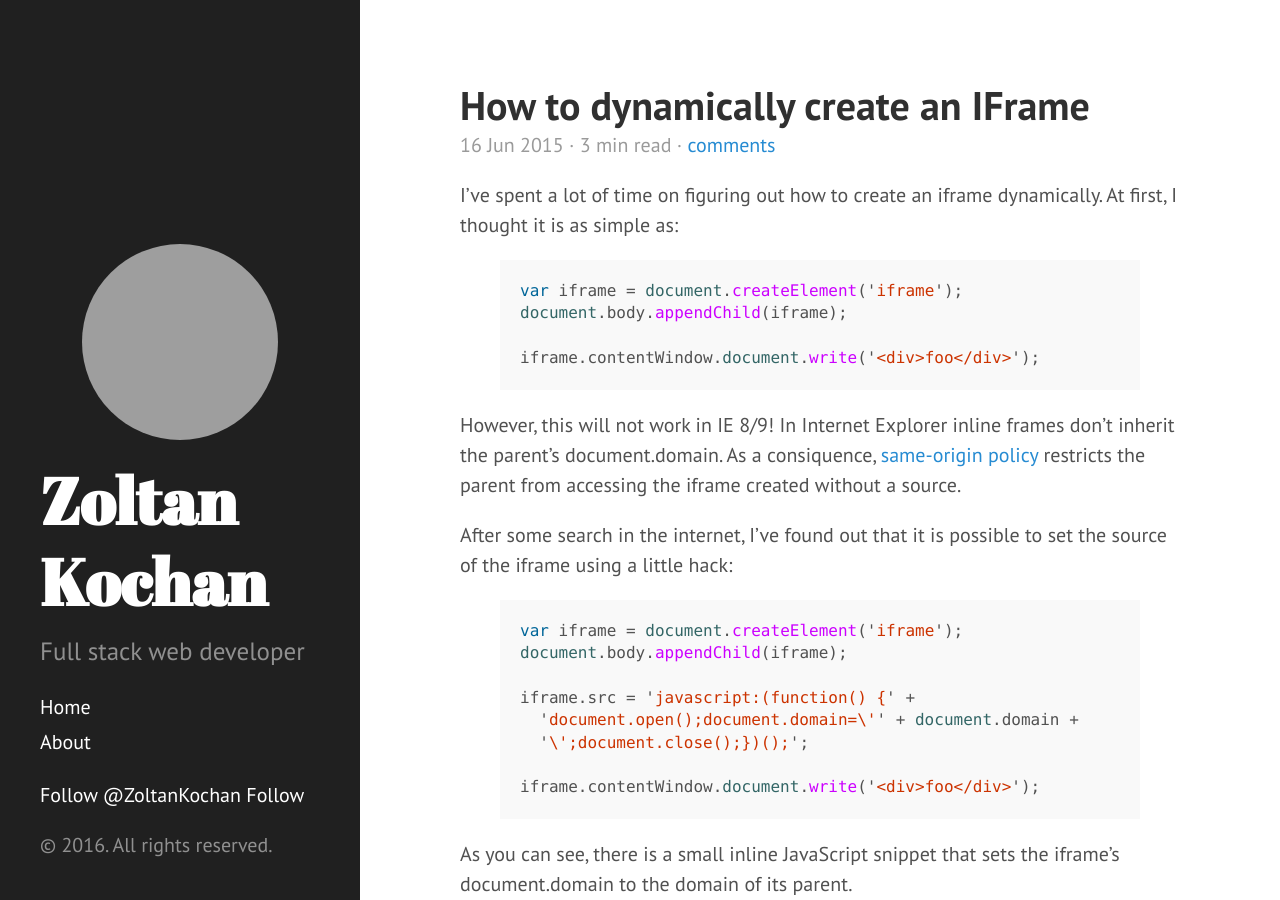
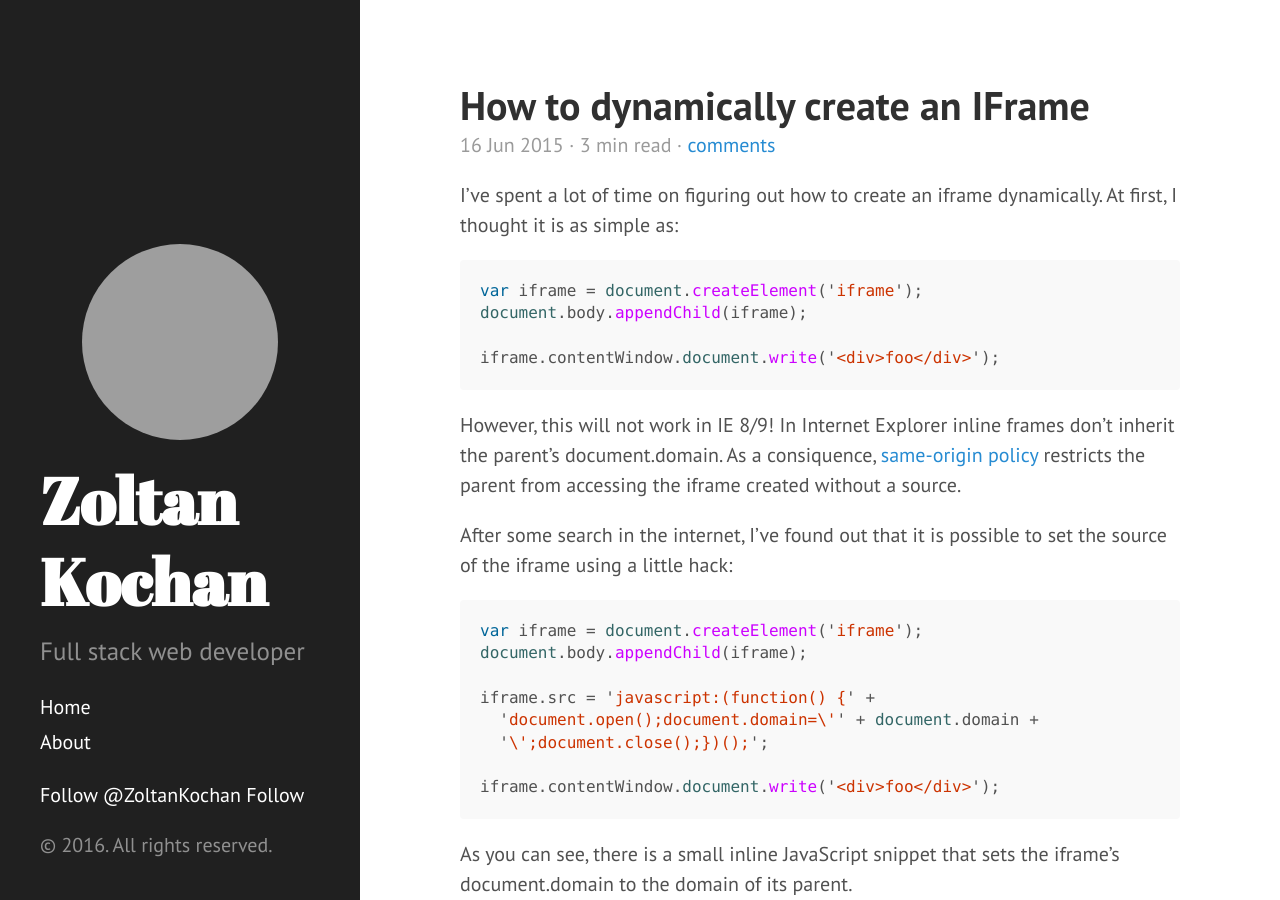
Before and after one commit to zkochan/zkochan.github.io, a Jekyll site: the page built from _posts/2015-06-16-how-to-dynamically-create-an-iframe.md, in a window 1280 px wide and 900 px high. Built offline with Jekyll 4.4.1, drawn with Linux system fonts in a browser that asks for light colours; comment, search, counter and statistics services are not loaded; grey boxes are pictures that could not be loaded.

Commit message:
Update 2015-06-16-how-to-dynamically-create-an-iframe.md

````diff
--- a/_posts/2015-06-16-how-to-dynamically-create-an-iframe.md
+++ b/_posts/2015-06-16-how-to-dynamically-create-an-iframe.md
@@ -9,18 +9,18 @@ published: true
 
 I've spent a lot of time on figuring out how to create an iframe dynamically. At first, I thought it is as simple as:
 
-{% highlight JavaScript %}
+```js
 var iframe = document.createElement('iframe');
 document.body.appendChild(iframe);
 
 iframe.contentWindow.document.write('<div>foo</div>');
-{% endhighlight %}
+```
 
 However, this will not work in IE 8/9! In Internet Explorer inline frames don't inherit the parent's document.domain. As a consiquence, [same-origin policy][sop] restricts the parent from accessing the iframe created without a source.
 
 After some search in the internet, I've found out that it is possible to set the source of the iframe using a little hack:
 
-{% highlight JavaScript %}
+```js
 var iframe = document.createElement('iframe');
 document.body.appendChild(iframe);
 
@@ -29,13 +29,13 @@ iframe.src = 'javascript:(function() {' +
   '\';document.close();})();';
 
 iframe.contentWindow.document.write('<div>foo</div>');
-{% endhighlight %}
+```
 
 As you can see, there is a small inline JavaScript snippet that sets the iframe's document.domain to the domain of its parent.
 
 This solution does fix the accessibility issue in IE. However, it creates a new problem: the creation of the iframe adds a new entry to the browser's history. And this one is not an IE only issue. Fortunately, after some searching and experimenting, I've found another solution, that both updates the domain and doesn't create a new entry in the history.
 
-{% highlight JavaScript %}
+```js
 var iframe = document.createElement('iframe');
 document.body.appendChild(iframe);
 
@@ -44,21 +44,21 @@ iframe.src = 'javascript:document.write("<head><script>(function() {' +
   '\';document.close();})();</script></head><body></body>")';
 
 iframe.contentWindow.document.write('<div>foo</div>');
-{% endhighlight %}
+```
 
 Unlike the previous solution, this one replaces the iframe instead of altering its domain. Hence, the action is not pushed to the history of the browser.
 
 The last solution will perfectly work in all modern browsers and in IE starting from IE8. However, it is not perfect as well, because it can't be used as inline script in the page. And the reason for that is because it contains a closing `</script>` tag. Some would suggest to split the closing script tag like this: `'</' + 'script>'`. However, splitting it is not a good solution because any smart minifier would optimize the split and unite the string. The best solution in this case is to create the script tag with `document.createElement`:
 
-{% highlight JavaScript %}
+```js
 var script = document.createElement('script');
 script.innerHTML = '/* some javascript goes here */';
 console.log(script.outerHTML);
-{% endhighlight %}
+```
 
 Using this solution, here's how the final IFrame creating code will look like:
 
-{% highlight JavaScript %}
+```js
 var iframe = document.createElement('iframe');
 document.body.appendChild(iframe);
 
@@ -69,7 +69,7 @@ iframe.src = 'javascript:void((function(){var script = document.createElement(\'
   'document.write("<head>" + script.outerHTML + "</head><body></body>");})())';
 
 iframe.contentWindow.document.write('<div>foo</div>');
-{% endhighlight %}
+```
 
 And now we have a working iframe in IE8 and all the other browsers.
 
````
